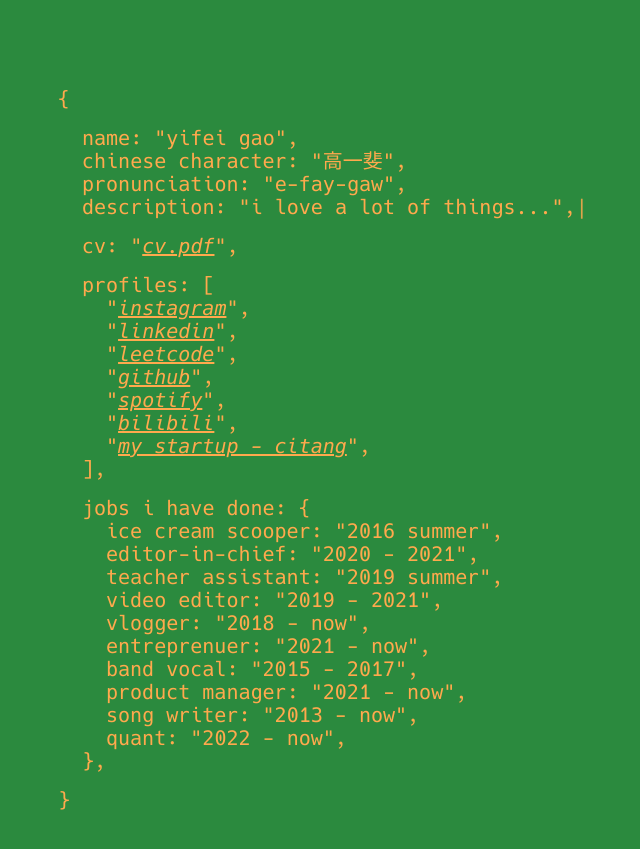
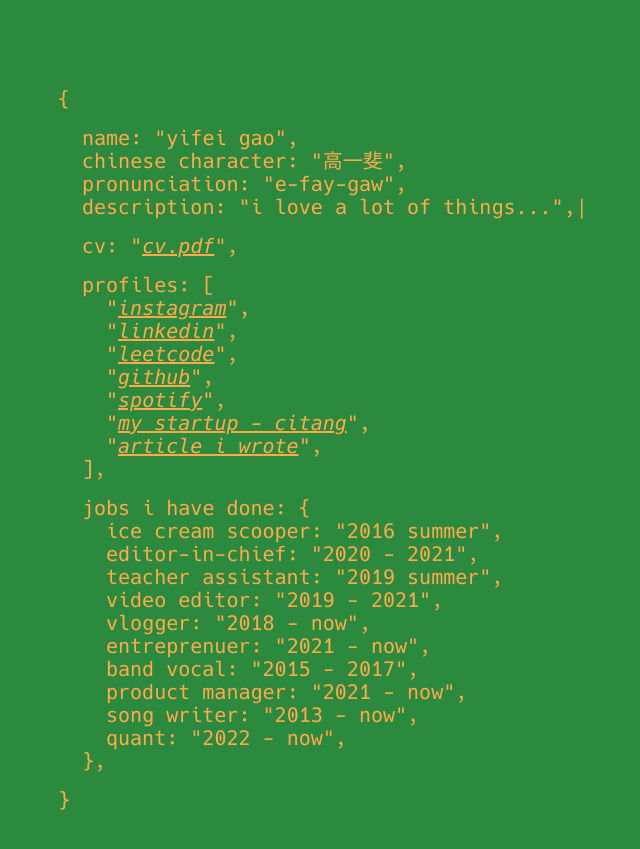
Before and after one commit to fahygao/fahygao.github.io, a Jekyll site: the page built from index.md, in a window 1280 px wide. Shown: the top 849 px of the page, without its empty margins (198-838 px from the left). Built offline with Jekyll 4.4.1, drawn with Linux system fonts in a browser that asks for light colours.

```diff
--- a/_config.yml
+++ b/_config.yml
@@ -31,9 +31,9 @@
     leetcode: https://leetcode.com/Fahygaoyf/
     github: https://github.com/fahygao
     spotify: https://open.spotify.com/user/22wt44me6e7nlz6llzeuf2hji?si=07d0339588984b30
-    bilibili: https://informationtracer.com/blog/stock-social-media.html
+    # bilibili: https://informationtracer.com/blog/stock-social-media.html
     my startup - citang: https://linktr.ee/citangge
-    # article I wrote: https://informationtracer.com/blog/stock-social-media.html
+    article I wrote: https://informationtracer.com/blog/stock-social-media.html
   jobs:
     Ice Cream Scooper: 2016 Summer
     Editor-in-chief: 2020 - 2021
```
